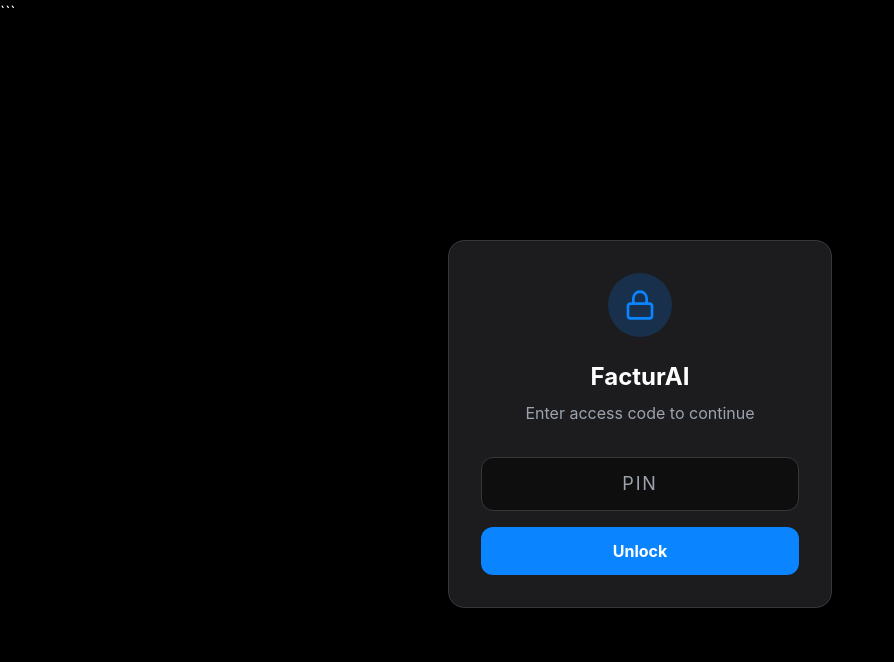
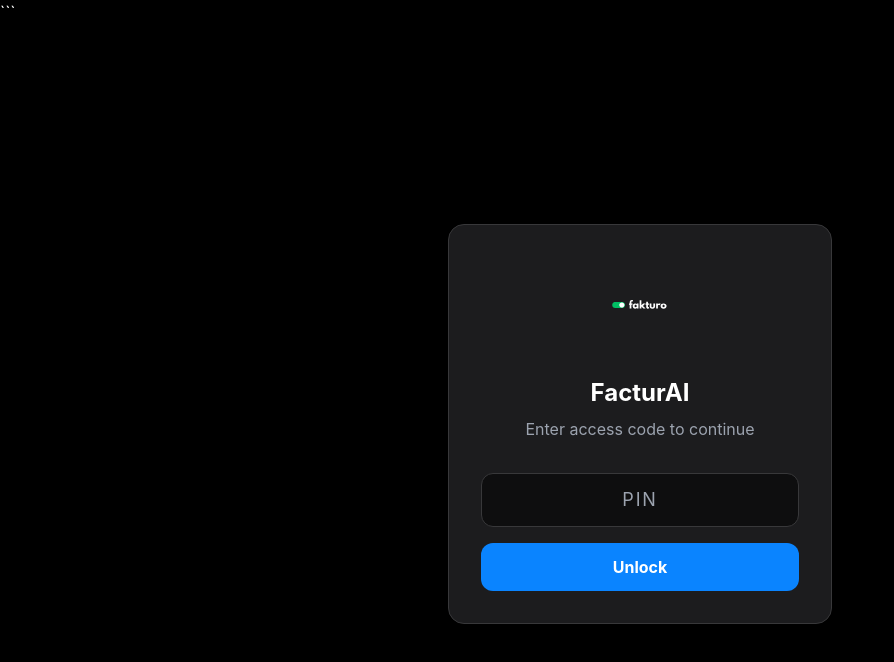
Before and after one commit to gonqgg-debug/facturAI, a SvelteKit app: page /login in a window 1280 px wide. Shown: the top 662 px of the page, without its empty margins (0-894 px from the left). Built offline with nearby package versions, Linux system fonts and the light colour scheme.

Commit message:
Feat: Update branding with custom logo

```diff
--- a/src/app.html
+++ b/src/app.html
@@ -1,14 +1,17 @@
 <!DOCTYPE html>
 <html lang="en" class="dark">
+
 <head>
 	<meta charset="utf-8" />
-		<link rel="icon" href="%sveltekit.assets%/favicon.png" />
+	<link rel="icon" href="%sveltekit.assets%/2.svg" />
 	<meta name="viewport" content="width=device-width, initial-scale=1, maximum-scale=1, user-scalable=0" />
 	<meta name="apple-mobile-web-app-capable" content="yes">
 	<meta name="apple-mobile-web-app-status-bar-style" content="black-translucent">
 	%sveltekit.head%
 </head>
+
 <body data-sveltekit-preload-data="hover" class="bg-ios-bg text-white antialiased">
 	<div style="display: contents">%sveltekit.body%</div>
 </body>
+
 </html>
--- a/src/routes/+layout.svelte
+++ b/src/routes/+layout.svelte
@@ -52,7 +52,9 @@
 
   <!-- Tablet/Desktop Sidebar -->
   <aside class="hidden md:flex flex-col fixed left-0 top-0 bottom-0 w-64 bg-ios-card border-r border-ios-separator p-4">
-    <h1 class="text-2xl font-bold text-white mb-8 px-2">FacturAI</h1>
+    <div class="mb-8 px-2">
+      <img src="/2.svg" alt="FacturAI" class="h-12 w-auto" />
+    </div>
     <nav class="space-y-2">
       {#each tabs as tab}
         <a
--- a/src/routes/login/+page.svelte
+++ b/src/routes/login/+page.svelte
@@ -22,8 +22,8 @@
 
 <div class="h-screen flex flex-col items-center justify-center bg-ios-bg p-4">
   <div class="w-full max-w-sm bg-ios-card border border-ios-separator rounded-2xl p-8 text-center shadow-2xl">
-    <div class="bg-ios-blue/20 w-16 h-16 rounded-full flex items-center justify-center mx-auto mb-6">
-      <Lock size={32} class="text-ios-blue" />
+    <div class="w-24 h-24 mx-auto mb-6">
+      <img src="/2.svg" alt="FacturAI Logo" class="w-full h-full object-contain" />
     </div>
 
     <h1 class="text-2xl font-bold text-white mb-2">FacturAI</h1>
```
Also changed, not shown: static/2.svg (added). Lines whose indentation alone changed are shown as unchanged.
